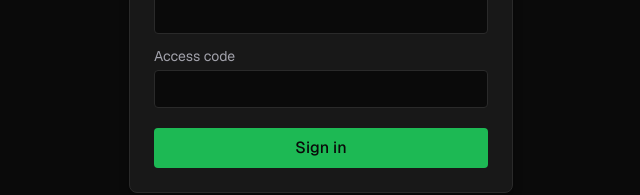
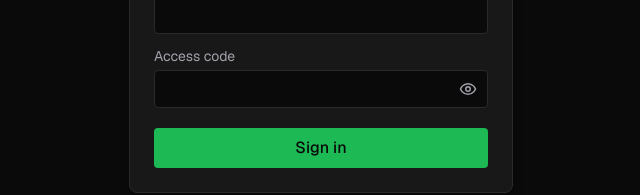
Before and after one commit to camposja/musica-ligera-42, a Next.js app: page /login in a window 1280 px wide. Shown: the part 169-364 px from the top of the page, without its empty margins (319-959 px from the left). Built offline with nearby package versions, Linux system fonts and the light colour scheme.

Commit message:
feat(auth): add show/hide toggle on the password field
Toggles `type=password` between password and text on click. Reveal
state resets on mode switch so OWNER passwords don't bleed back into
USER access codes.

```diff
--- a/src/app/(auth)/login/LoginForm.tsx
+++ b/src/app/(auth)/login/LoginForm.tsx
@@ -12,12 +12,14 @@ export default function LoginForm({ initialMode }: { initialMode: Mode }) {
   const [field2, setField2] = useState("");
   const [error, setError] = useState<string | null>(null);
   const [submitting, setSubmitting] = useState(false);
+  const [revealed, setRevealed] = useState(false);
 
   function switchMode(next: Mode) {
     setMode(next);
     setField1("");
     setField2("");
     setError(null);
+    setRevealed(false);
   }
 
   async function onSubmit(e: React.FormEvent) {
@@ -97,14 +99,25 @@ export default function LoginForm({ initialMode }: { initialMode: Mode }) {
 
         <label className="flex flex-col gap-1 text-sm">
           <span className="text-muted">{mode === "OWNER" ? "Password" : "Access code"}</span>
+          <div className="relative">
             <input
-            type="password"
+              type={revealed ? "text" : "password"}
               autoComplete="current-password"
               value={field2}
               onChange={(e) => setField2(e.target.value)}
-            className={inputClass}
+              className={`${inputClass} w-full pr-10`}
               required
             />
+            <button
+              type="button"
+              onClick={() => setRevealed((r) => !r)}
+              aria-label={revealed ? "Hide password" : "Show password"}
+              aria-pressed={revealed}
+              className="absolute inset-y-0 right-0 flex w-10 items-center justify-center text-muted hover:text-foreground"
+            >
+              {revealed ? <EyeOffIcon /> : <EyeIcon />}
+            </button>
+          </div>
         </label>
 
         {error && <p className="text-sm text-danger">{error}</p>}
@@ -136,6 +149,44 @@ export default function LoginForm({ initialMode }: { initialMode: Mode }) {
   );
 }
 
+function EyeIcon() {
+  return (
+    <svg
+      width="18"
+      height="18"
+      viewBox="0 0 24 24"
+      fill="none"
+      stroke="currentColor"
+      strokeWidth="2"
+      strokeLinecap="round"
+      strokeLinejoin="round"
+      aria-hidden="true"
+    >
+      <path d="M2 12s3-7 10-7 10 7 10 7-3 7-10 7-10-7-10-7z" />
+      <circle cx="12" cy="12" r="3" />
+    </svg>
+  );
+}
+
+function EyeOffIcon() {
+  return (
+    <svg
+      width="18"
+      height="18"
+      viewBox="0 0 24 24"
+      fill="none"
+      stroke="currentColor"
+      strokeWidth="2"
+      strokeLinecap="round"
+      strokeLinejoin="round"
+      aria-hidden="true"
+    >
+      <path d="M17.94 17.94A10.07 10.07 0 0 1 12 20c-7 0-10-7-10-7a18.45 18.45 0 0 1 5.06-5.94M9.9 4.24A9.12 9.12 0 0 1 12 4c7 0 10 7 10 7a18.5 18.5 0 0 1-2.16 3.19m-6.72-1.07a3 3 0 1 1-4.24-4.24" />
+      <line x1="1" y1="1" x2="23" y2="23" />
+    </svg>
+  );
+}
+
 function LogoMark({ className }: { className?: string }) {
   return (
     <svg
```
Lines whose indentation alone changed are shown as unchanged.
